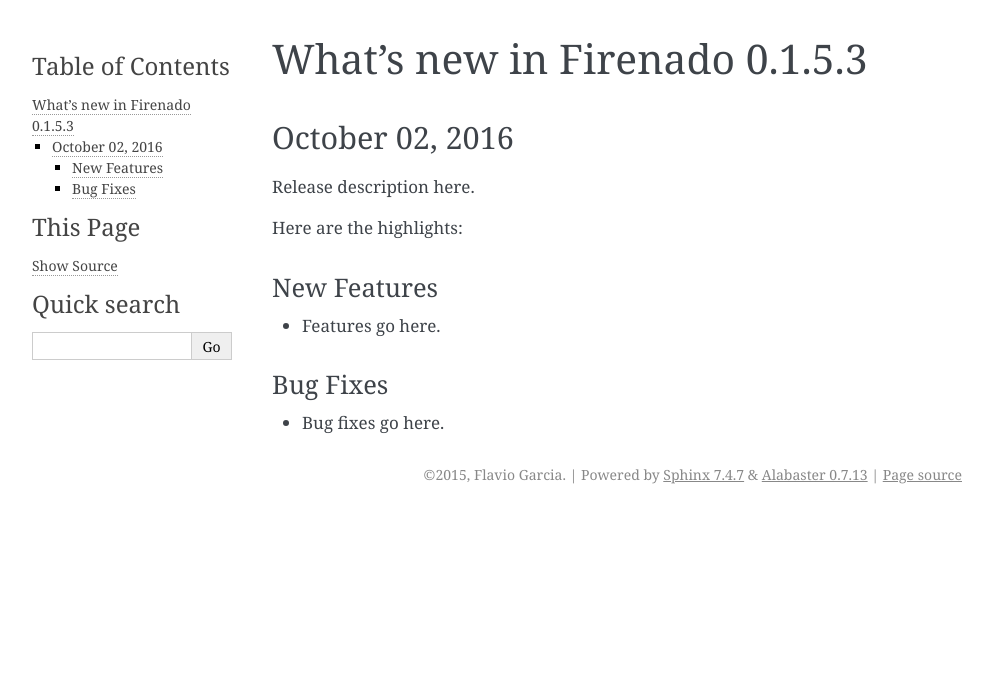
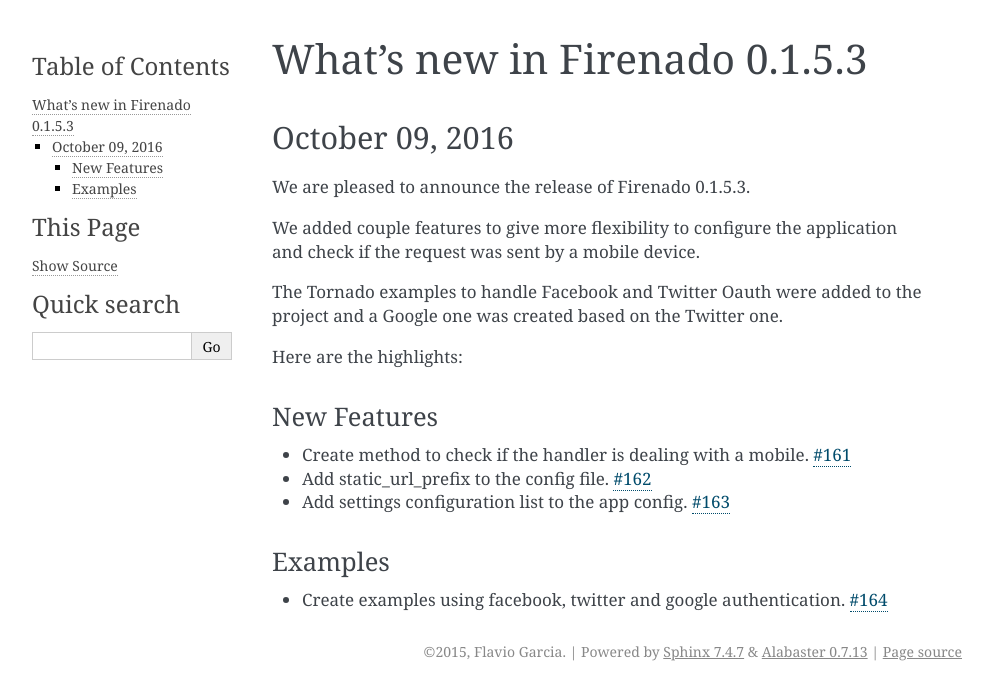
Before and after one commit to candango/firenado, a Sphinx documentation site: the page built from docs/releases/v0.1.5.3.rst, in a window 1280 px wide. Shown: the top 700 px of the page, without its empty margins (148-1141 px from the left). Built offline with Sphinx 7.4.7, drawn with Linux system fonts in a browser that asks for light colours; pages that are not in the unit, such as notebooks, are missing from menus.

Commit message:
Deliveded 0.1.5.3 release notes.
Refs: #10

```diff
--- a/docs/releases/v0.1.5.3.rst
+++ b/docs/releases/v0.1.5.3.rst
@@ -1,19 +1,27 @@
 What's new in Firenado 0.1.5.3
 ==============================
 
-October 02, 2016
+October 09, 2016
 ----------------
 
-Release description here.
+We are pleased to announce the release of Firenado 0.1.5.3.
+
+We added couple features to give more flexibility to configure the application
+and check if the request was sent by a mobile device.
+
+The Tornado examples to handle Facebook and Twitter Oauth were added to the
+project and a Google one was created based on the Twitter one.
 
 Here are the highlights:
 
 New Features
 ~~~~~~~~~~~~
 
-* Features go here.
+* Create method to check if the handler is dealing with a mobile. `#161 <https://github.com/candango/firenado/issues/161>`_
+* Add static_url_prefix to the config file. `#162 <https://github.com/candango/firenado/issues/162>`_
+* Add settings configuration list to the app config. `#163 <https://github.com/candango/firenado/issues/163>`_
 
-Bug Fixes
-~~~~~~~~~
+Examples
+~~~~~~~~
 
-* Bug fixes go here.
+* Create examples using facebook, twitter and google authentication. `#164 <https://github.com/candango/firenado/issues/164>`_
```
